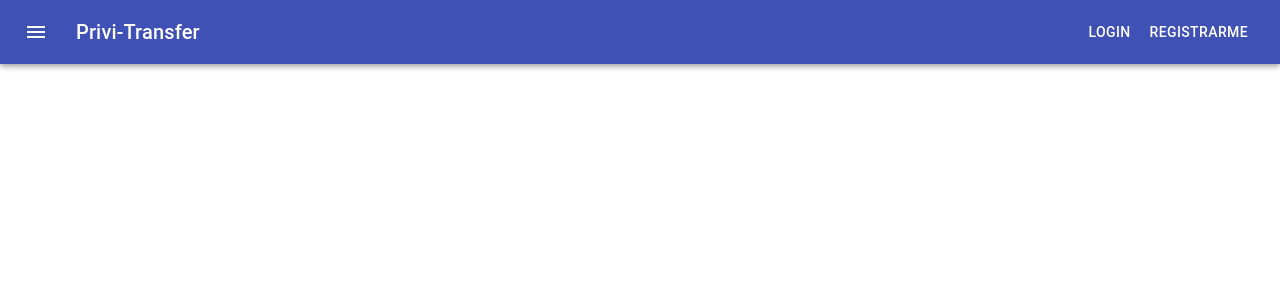
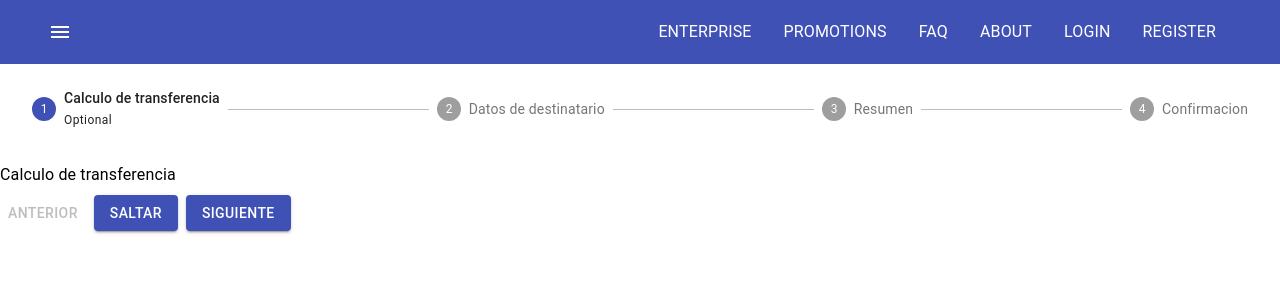
Before and after one commit to mleger45/privi-transfer, a React (Create React App) app in the folder frontend/: page /send in a window 1280 px wide. Shown: the top 300 px of the page. Built offline with nearby package versions, Linux system fonts and the light colour scheme.

Commit message:
login and payment workflow

```diff
--- a/frontend/public/index.html
+++ b/frontend/public/index.html
@@ -24,7 +24,7 @@
       work correctly both with client-side routing and a non-root public URL.
       Learn how to configure a non-root public URL by running `npm run build`.
     -->
-    <title>React App</title>
+    <title>PriviTransfer V1.0</title>
   </head>
   <body>
     <noscript>You need to enable JavaScript to run this app.</noscript>
--- /dev/null
+++ b/frontend/src/components/About.js
@@ -0,0 +1,11 @@
+import React from 'react'
+
+function About() {
+    return (
+        <div>
+            About us?
+        </div>
+    )
+}
+
+export default About
--- a/frontend/src/components/AppBar.js
+++ b/frontend/src/components/AppBar.js
@@ -1,12 +1,27 @@
-import React from 'react';
-import {useHistory} from 'react-router-dom';
-import { makeStyles } from '@material-ui/core/styles';
-import AppBar from '@material-ui/core/AppBar';
-import Toolbar from '@material-ui/core/Toolbar';
-import Typography from '@material-ui/core/Typography';
-import Button from '@material-ui/core/Button';
-import IconButton from '@material-ui/core/IconButton';
-import MenuIcon from '@material-ui/icons/Menu';
+import React, {useContext} from "react";
+import { useHistory } from "react-router-dom";
+import { makeStyles } from "@material-ui/core/styles";
+import AppBar from "@material-ui/core/AppBar";
+import Toolbar from "@material-ui/core/Toolbar";
+import Typography from "@material-ui/core/Typography";
+import Button from "@material-ui/core/Button";
+import IconButton from "@material-ui/core/IconButton";
+import MenuIcon from "@material-ui/icons/Menu";
+import InboxIcon from '@material-ui/icons/MoveToInbox';
+import MailIcon from '@material-ui/icons/Mail';
+import { Link } from 'react-router-dom';
+import {
+  List,
+  ListItem,
+  ListItemIcon,
+  ListItemText,
+  Container,
+  MenuItem,
+  Menu,
+  Drawer,
+} from "@material-ui/core";
+
+import { UserContext } from "../contexts/user-context";
 
 const useStyles = makeStyles((theme) => ({
   root: {
@@ -18,26 +33,112 @@ const useStyles = makeStyles((theme) => ({
   title: {
     flexGrow: 1,
   },
+  navDisplayFlex: {
+    display: `flex`,
+    justifyContent: `space-between`,
+  },
+  linkText: {
+    textDecoration: `none`,
+    textTransform: `uppercase`,
+    color: `white`,
+  },
+  navbarDisplayFlex: {
+    display: `flex`,
+    justifyContent: `space-between`,
+  },
 }));
+
+const navLinks = [
+  { title: "Enterprise", path: "/about" },
+  { title: "Promotions", path: "/about" },
+  { title: "FAQ", path: "/about" },
+  { title: "About", path: "/about" },
+  { title: "Login", path: "/login" },
+  { title: "Register", path: "/register" },
+];
+
+const navLoggedLinks = [
+  {title: 'Home', path:'/dashboard'},
+  {title: 'Account', path:'/user'},
+  {title: 'How to', path:'/howto'},
+]
+
+const actionLinks = [
+  {action: 'Enviar', path:'/send'}
+]
 
 export default function ButtonAppBar() {
   const classes = useStyles();
-  const history = useHistory()
-  const handleOnLogin = () => history.push('/login');
-  const handleOnRegister = () => history.push('/register');
+
+  const [state, setState] = React.useState({
+    top: false,
+    left: false,
+    bottom: false,
+    right: false,
+  });
+
+  const [user, setUser] = useContext(UserContext);
+  console.log("From Appbar", user);
+
+  const toggleDrawer = (anchor, open) => (event) => {
+    if (event.type === 'keydown' && (event.key=='tab' || event.key === 'Shift' )){
+      return;
+    }
+    setState({ ...state, [anchor]: open });
+  }
+
+  const list = (anchor) => (
+    <div
+    role="presentation"
+    onClick={toggleDrawer(anchor, false)}
+    onKeyDown={toggleDrawer(anchor, false)}
+  >
+    <List>
+        {actionLinks.map((textObj, index) => (
+          <ListItem button key={textObj.action}>
+            <ListItemIcon>{index % 2 === 0 ? <InboxIcon /> : <MailIcon />}</ListItemIcon>
+            <Link to={textObj.path}><ListItemText primary={textObj.action} /></Link>
+          </ListItem>
+        ))}
+      </List>
+    </div>
+  )
+
+  const navbarOptions = (user.isLogged)?navLoggedLinks:navLinks;
+
 
   return (
     <div className={classes.root}>
       <AppBar position="static">
         <Toolbar>
-          <IconButton edge="start" className={classes.menuButton} color="inherit" aria-label="menu">
+          <Container className={classes.navbarDisplayFlex}>
+            <IconButton
+              edge="start"
+              className={classes.menuButton}
+              color="inherit"
+              aria-label="menu"
+              aria-controls="home-menu"
+              onClick={toggleDrawer('left', true)}
+            >
               <MenuIcon />
-          </IconButton>
-          <Typography variant="h6" className={classes.title}>
-            Privi-Transfer
-          </Typography>
-          <Button color="inherit" onClick={handleOnLogin}>Login</Button>
-          <Button color="inherit" onClick={handleOnRegister}>Registrarme</Button>
+            </IconButton>
+            <Drawer anchor={"left"} open={state["left"]} onClose={toggleDrawer("left", false)}>
+              {list("left")}
+            </Drawer>
+            <List
+              component="nav"
+              aria-labelledby="main navigation"
+              className={classes.navDisplayFlex}
+            >
+              {navbarOptions.map(({ title, path }) => (
+                <a href={path} key={title} className={classes.linkText}>
+                  <ListItem button>
+                    <ListItemText primary={title} />
+                  </ListItem>
+                </a>
+              ))}
+            </List>
+          </Container>
         </Toolbar>
       </AppBar>
     </div>
--- a/frontend/src/components/Login.js
+++ b/frontend/src/components/Login.js
@@ -1,22 +1,31 @@
-import React from 'react'
-import Container from '@material-ui/core/Container';
-import Typography from '@material-ui/core/Typography';
-import CssBaseline from '@material-ui/core/CssBaseline';
-import {Link} from 'react-router-dom';
-import LoginForm from './LoginForm';
-
+import React, { useContext } from "react";
+import Container from "@material-ui/core/Container";
+import Typography from "@material-ui/core/Typography";
+import CssBaseline from "@material-ui/core/CssBaseline";
+import { Link } from "react-router-dom";
+import LoginForm from "./LoginForm";
+import { UserContext } from "../contexts/user-context";
 
 function Login() {
+  const [user, setUser] = useContext(UserContext);
+  if (user.isLogged) {
+    //redirect to dashboard
+    console.log("User is logged");
+  } else {
+    console.log("User is not logged");
+  }
   return (
     <React.Fragment>
       <CssBaseline />
       <Container maxWidth="sm" fixed className="login-container">
         <h2>Te damos la bienvenida a Privi Transfer!</h2>
-                <span>Nuevo en PriviTransfer? Registrate <Link to="/register">Aqui!</Link></span>
+        <span>
+          Nuevo en PriviTransfer? Registrate <Link to="/register">Aqui!</Link>
+        </span>
           <LoginForm />
       </Container>
     </React.Fragment>
-    )
+  );
 }
 
-export default Login
+export default Login;
--- a/frontend/src/components/LoginForm.js
+++ b/frontend/src/components/LoginForm.js
@@ -25,6 +25,7 @@ function LoginForm() {
   const classes = useStyles();
   const history = useHistory();
   const [user, setUser] = useContext(UserContext);
+  console.log(user);
 
   const responseGoogleFailure = (response) => {
     console.log("Error with google authentication")
@@ -33,7 +34,7 @@ function LoginForm() {
 const responseHandler= (response) => {
     console.log("🧖", response);
     const userObj = User.createUser(response);
-    setUser({userObj, isLoggedIn: true})
+    setUser({userObj, isLogged: true})
     history.push("/dashboard");
   };
 
--- /dev/null
+++ b/frontend/src/components/PaymentWorkflow.js
@@ -0,0 +1,153 @@
+import React, { Component } from 'react';
+import { makeStyles } from '@material-ui/core/styles';
+import Stepper from '@material-ui/core/Stepper';
+import Step from '@material-ui/core/Step';
+import StepLabel from '@material-ui/core/StepLabel';
+import Button from '@material-ui/core/Button';
+import Typography from '@material-ui/core/Typography';
+
+
+const useStyles = makeStyles((theme) => ({
+    root: {
+      width: '100%',
+    },
+    button: {
+      marginRight: theme.spacing(1),
+    },
+    instructions: {
+      marginTop: theme.spacing(1),
+      marginBottom: theme.spacing(1),
+    },
+  }));
+
+
+  function getSteps() {
+    return ['Calculo de transferencia', 'Datos de destinatario', 'Resumen', 'Confirmacion'];
+  }
+
+  function getStepContent(step) {
+    switch (step) {
+      case 0:
+        return 'Calculo de transferencia';
+      case 1:
+        return 'Datos de destinatario';
+      case 2:
+        return 'Resumen';
+      case 3:
+        return 'Confirmacion';
+      default:
+        return 'Incorrecto!';
+    }
+  }
+
+
+  export default function PaymentWorkflow() {
+    const classes = useStyles();
+    const [activeStep, setActiveStep] = React.useState(0);
+    const [skipped, setSkipped] = React.useState(new Set());
+    const steps = getSteps();
+
+    const isStepOptional = (step) => {
+      return step === 0;
+    };
+
+    const isStepSkipped = (step) => {
+      return skipped.has(step);
+    };
+
+    const handleNext = () => {
+      let newSkipped = skipped;
+      if (isStepSkipped(activeStep)) {
+        newSkipped = new Set(newSkipped.values());
+        newSkipped.delete(activeStep);
+      }
+
+      setActiveStep((prevActiveStep) => prevActiveStep + 1);
+      setSkipped(newSkipped);
+    };
+
+    const handleBack = () => {
+      setActiveStep((prevActiveStep) => prevActiveStep - 1);
+    };
+
+    const handleSkip = () => {
+      if (!isStepOptional(activeStep)) {
+        // You probably want to guard against something like this,
+        // it should never occur unless someone's actively trying to break something.
+        throw new Error("You can't skip a step that isn't optional.");
+      }
+
+      setActiveStep((prevActiveStep) => prevActiveStep + 1);
+      setSkipped((prevSkipped) => {
+        const newSkipped = new Set(prevSkipped.values());
+        newSkipped.add(activeStep);
+        return newSkipped;
+      });
+    };
+
+    const handleReset = () => {
+      setActiveStep(0);
+    };
+
+    return (
+      <div className={classes.root}>
+        <Stepper activeStep={activeStep}>
+          {steps.map((label, index) => {
+            const stepProps = {};
+            const labelProps = {};
+            if (isStepOptional(index)) {
+              labelProps.optional = <Typography variant="caption">Optional</Typography>;
+            }
+            if (isStepSkipped(index)) {
+              stepProps.completed = false;
+            }
+            return (
+              <Step key={label} {...stepProps}>
+                <StepLabel {...labelProps}>{label}</StepLabel>
+              </Step>
+            );
+          })}
+        </Stepper>
+        <div>
+          {activeStep === steps.length ? (
+            <div>
+              <Typography className={classes.instructions}>
+                All steps completed - you&apos;re finished
+              </Typography>
+              <Button onClick={handleReset} className={classes.button}>
+                Reset
+              </Button>
+            </div>
+          ) : (
+            <div>
+              <Typography className={classes.instructions}>{getStepContent(activeStep)}</Typography>
+              <div>
+                <Button disabled={activeStep === 0} onClick={handleBack} className={classes.button}>
+                  Anterior
+                </Button>
+                {isStepOptional(activeStep) && (
+                  <Button
+                    variant="contained"
+                    color="primary"
+                    onClick={handleSkip}
+                    className={classes.button}
+                  >
+                    Saltar
+                  </Button>
+                )}
+
+                <Button
+                  variant="contained"
+                  color="primary"
+                  onClick={handleNext}
+                  className={classes.button}
+                >
+                  {activeStep === steps.length - 1 ? 'Fin' : 'Siguiente'}
+                </Button>
+              </div>
+            </div>
+          )}
+        </div>
+      </div>
+    );
+  }
--- a/frontend/src/domains/user.mjs
+++ b/frontend/src/domains/user.mjs
@@ -23,7 +23,7 @@ class User {
         }else if(httpResponse.hasOwnProperty('graphDomain') && httpResponse.graphDomain === 'facebook'){
             return new FacebookUser(httpResponse);
         }else{
-            return PriviUser(httpResponse);
+            return new PriviUser(httpResponse);
         }
 
     }
--- a/frontend/src/index.js
+++ b/frontend/src/index.js
@@ -8,23 +8,34 @@ import Login from "./components/Login";
 import Register from "./components/Register";
 import Dashboard from "./components/Dashboard";
 import ButtonAppBar from "./components/AppBar";
-import { UserContext, UserProvider } from "./contexts/user-context";
-
+import PaymentWorkflow from "./components/PaymentWorkflow";
+import { UserProvider } from "./contexts/user-context";
+import About from "./components/About";
 
 ReactDOM.render(
   <React.StrictMode>
+    <Router>
       <UserProvider>
-      <Router>
         <ButtonAppBar />
+      </UserProvider>
       <Switch>
-          <Route path="/login" component={Login} />
+        <Route path="/login">
+          <UserProvider>
+            <Login />
+          </UserProvider>
+        </Route>
+        <Route path="/about" component={About} />
         <Route path="/register" component={Register} />
         <Route path="/forgot-password" component={App} />
-          <Route path="/dashboard" component={Dashboard} />
+        <Route path="/send" component={PaymentWorkflow} />
+        <Route path="/dashboard">
+          <UserProvider>
+            <Dashboard />
+          </UserProvider>
+        </Route>
         <Route exact path="/" component={App} />
       </Switch>
     </Router>
-    </UserProvider>
   </React.StrictMode>,
   document.getElementById("root")
 );
```
Lines whose indentation alone changed are shown as unchanged.
